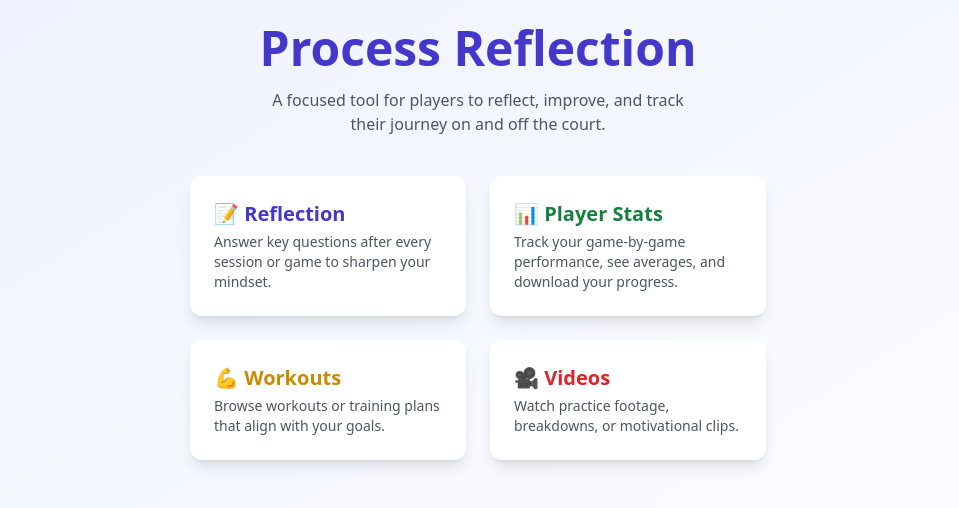
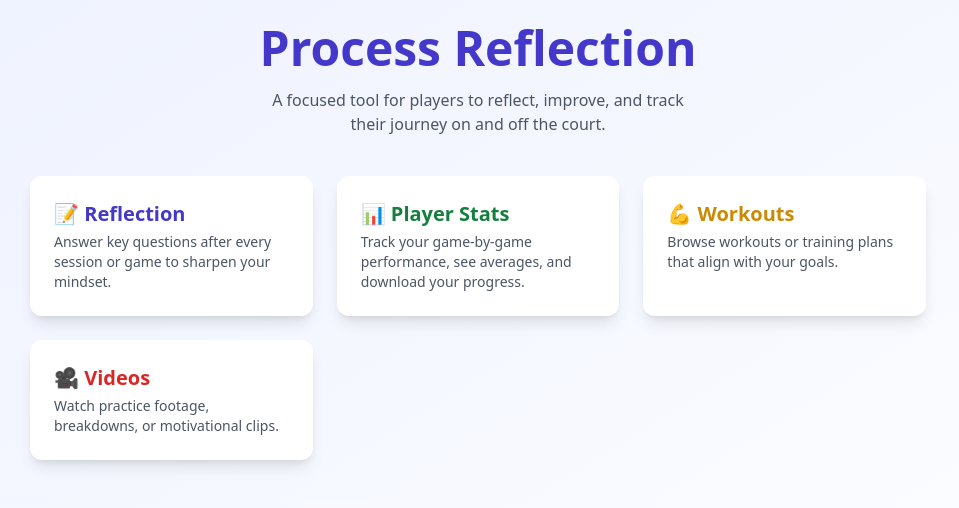
Before and after one commit to anggithub2023/Process_Reflection_Scaffolding, a React (Create React App) app: page / in a window 1280 px wide. Shown: the top 508 px of the page, without its empty margins (162-1121 px from the left). Built offline with nearby package versions, Linux system fonts and the light colour scheme.

Commit message:
button changes

```diff
--- a/src/pages/HomePage.js
+++ b/src/pages/HomePage.js
@@ -11,7 +11,7 @@ function HomePage() {
                 A focused tool for players to reflect, improve, and track their journey on and off the court.
             </p>
 
-            <div className="grid grid-cols-1 sm:grid-cols-2 gap-6 w-full max-w-xl">
+            <div className="grid gap-6 w-full max-w-4xl grid-cols-[repeat(auto-fit,_minmax(240px,_1fr))]">
                 <div onClick={() => navigate('/reflect')} className="cursor-pointer bg-white p-6 rounded-xl shadow-lg hover:shadow-indigo-200 hover:scale-105 transition">
                     <h2 className="text-xl font-semibold text-indigo-700 mb-1">📝 Reflection</h2>
                     <p className="text-gray-600 text-sm">Answer key questions after every session or game to sharpen your mindset.</p>
```
